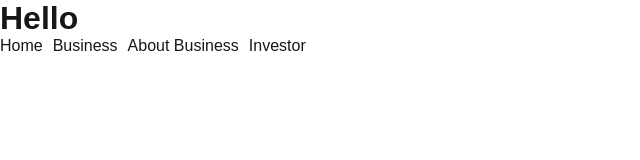
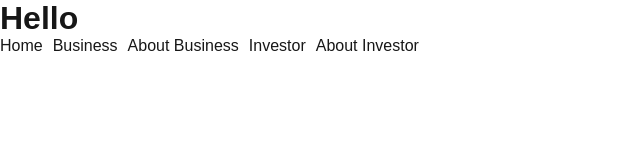
Before and after one commit to Akashdeshmukh211/viNext, a Next.js app: page / in a window 1280 px wide. Shown: the top 160 px of the page, without its empty margins (0-640 px from the left). Built offline with nearby package versions, Linux system fonts and the light colour scheme.

Commit message:
new changes

```diff
--- a/src/app/page.js
+++ b/src/app/page.js
@@ -11,7 +11,7 @@ export default function Home() {
         <Link href="/business">Business</Link>
         <Link href="/business/aboutbusiness">About Business</Link>
         <Link href="/investor">Investor</Link>
-        {/* <Link href="/investor/aboutInvestor">About Investor</Link> */}
+        <Link href="/investor/aboutInvestor">About Investor</Link>
       </div>
 
     </div>
```
